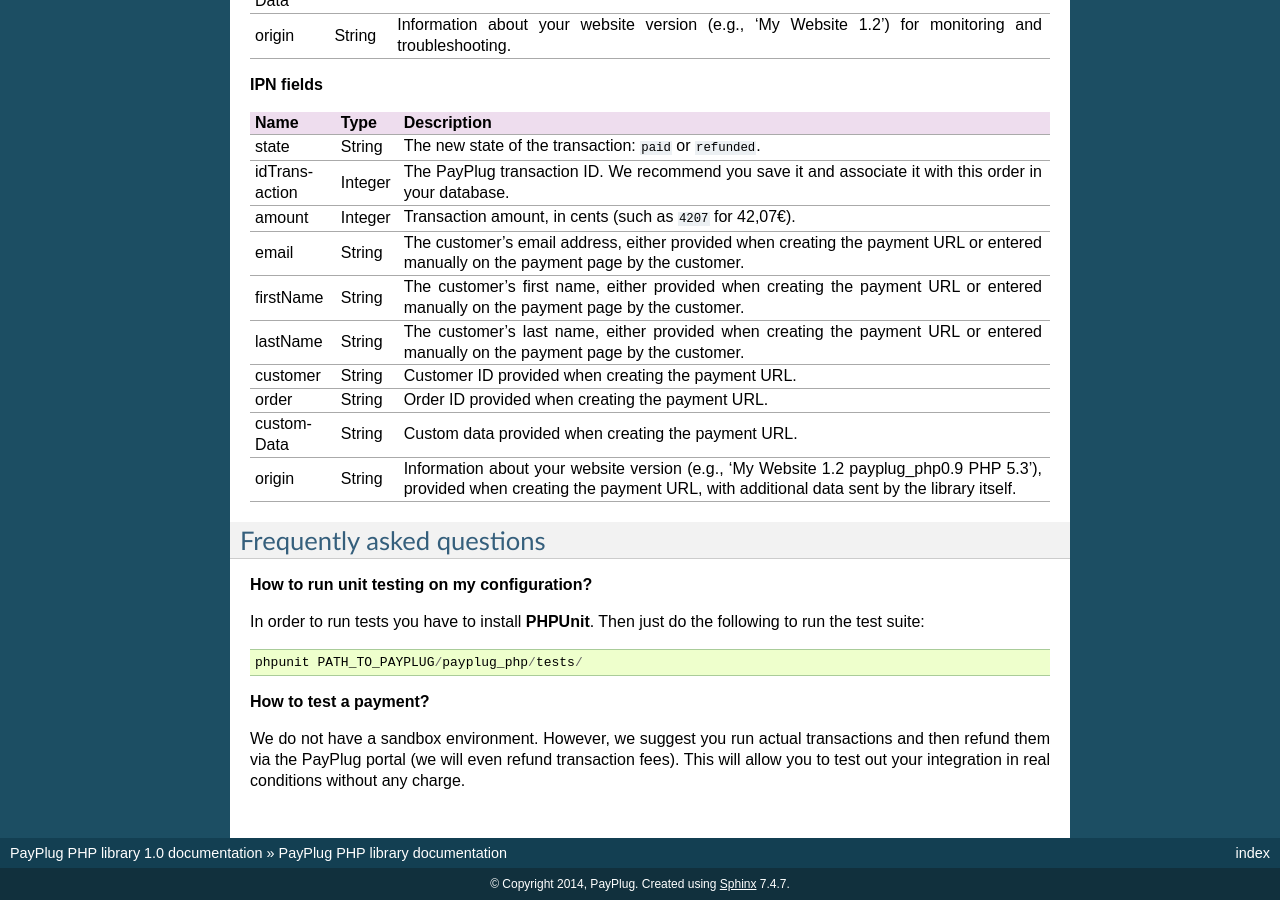
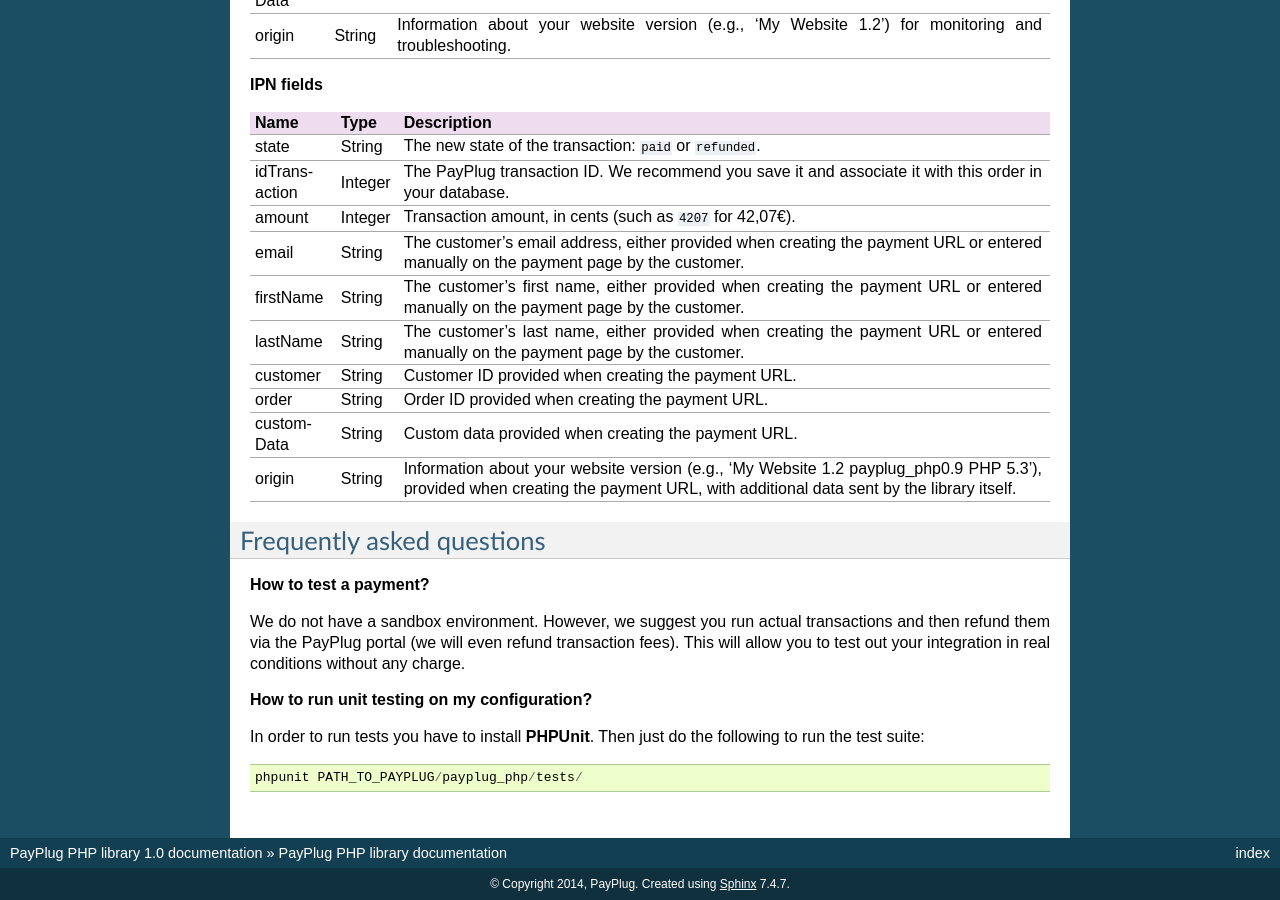
Before and after one commit to payplug/payplug-php, a Sphinx documentation site: the page built from docs/index.rst, in a window 1280 px wide and 900 px high, scrolled down 2288 px. Built offline with Sphinx 7.4.7, drawn with Linux system fonts in a browser that asks for light colours.

Commit message:
Modified FAQ order

```diff
--- a/docs/index.rst
+++ b/docs/index.rst
@@ -170,13 +170,13 @@
 Frequently asked questions
 --------------------------
 
+**How to test a payment?**
+
+We do not have a sandbox environment. However, we suggest you run actual transactions and then refund them via the PayPlug portal (we will even refund transaction fees). This will allow you to test out your integration in real conditions without any charge.
+
 **How to run unit testing on my configuration?**
 
 In order to run tests you have to install **PHPUnit**. Then just do the following to run the test suite:
 ::
 
     phpunit PATH_TO_PAYPLUG/payplug_php/tests/
-
-**How to test a payment?**
-
-We do not have a sandbox environment. However, we suggest you run actual transactions and then refund them via the PayPlug portal (we will even refund transaction fees). This will allow you to test out your integration in real conditions without any charge.
```
